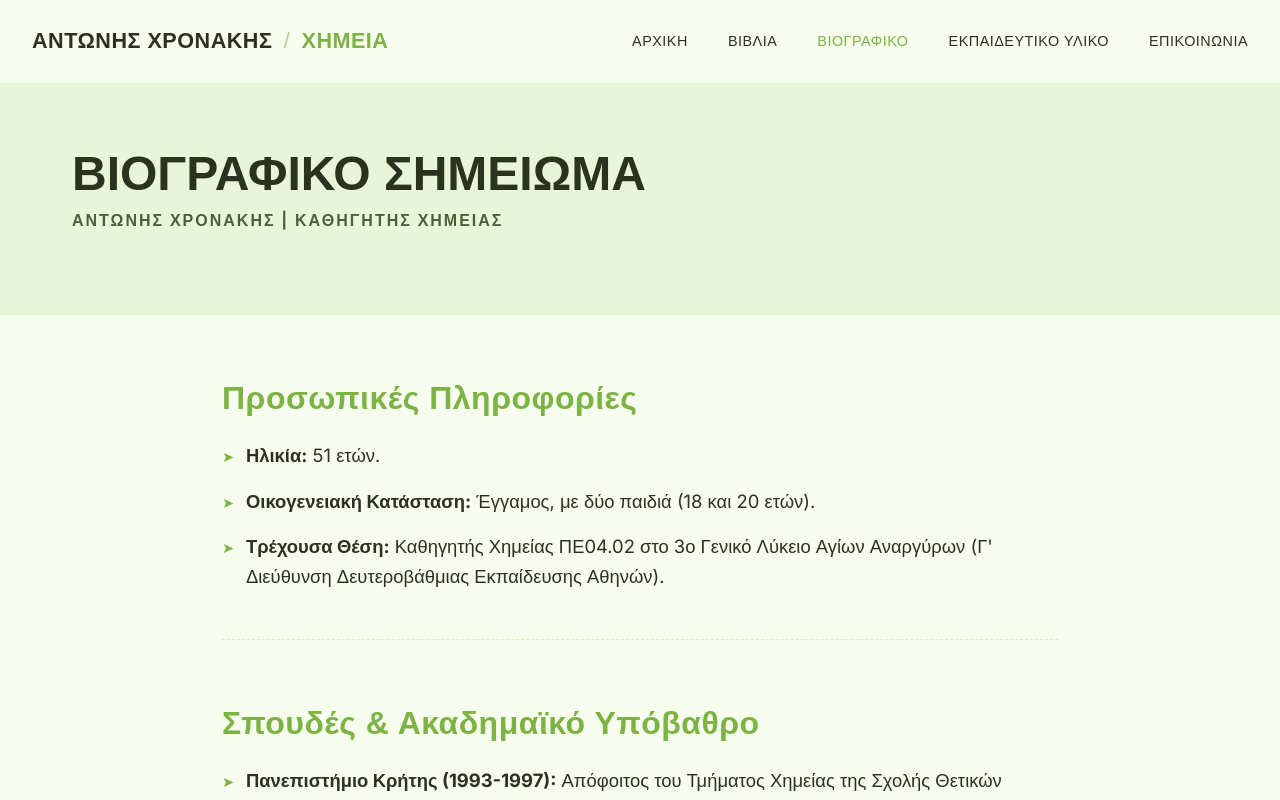
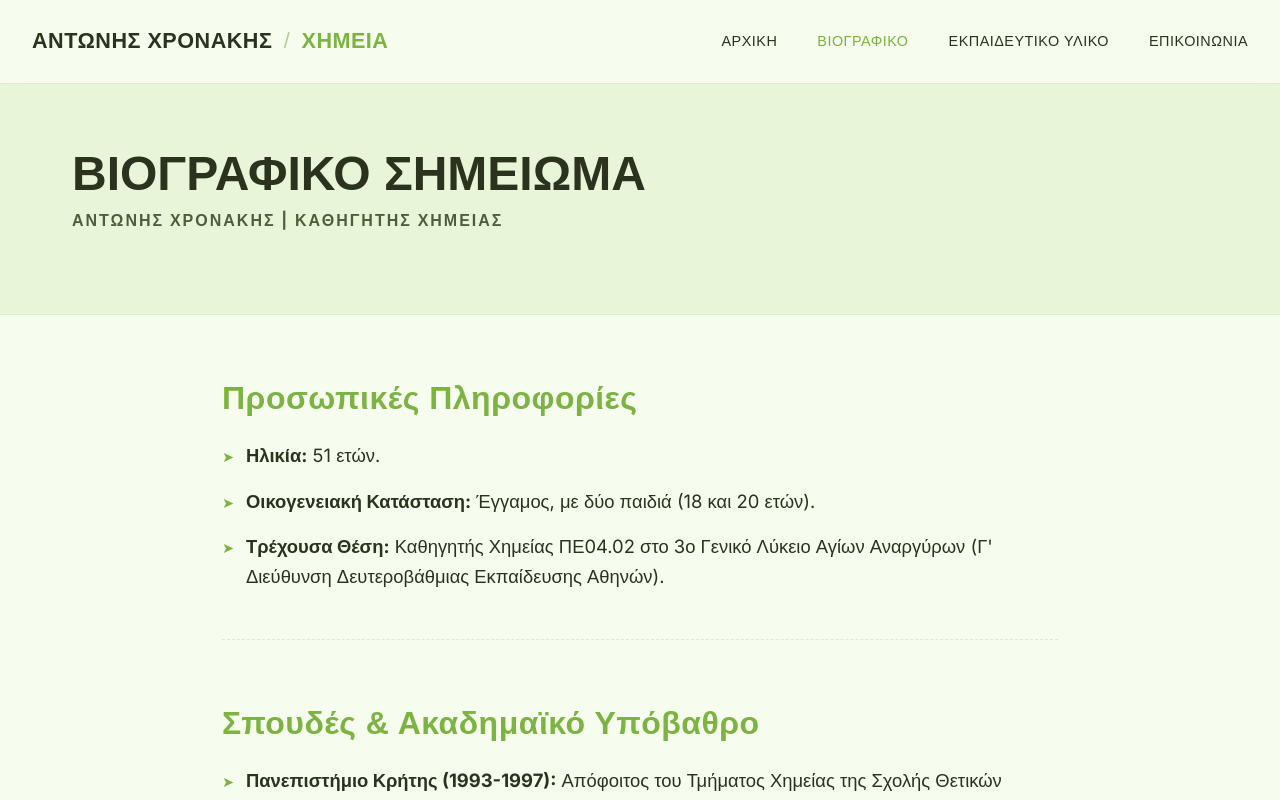
Before and after one commit to gamwmanos/antonischronakis, a plain HTML site: page bio.html in a window 1280 px wide. Shown: the top 800 px of the page. Drawn offline with Linux system fonts and the light colour scheme; a web font is replaced by a local one.

Commit message:
Remove obsolete Books link from sub-page navigation menus

```diff
--- a/bio.html
+++ b/bio.html
@@ -16,7 +16,7 @@
             <a href="index.html" class="logo-landing">Αντώνης Χρονάκης <span class="divider">/</span> <span class="logo-highlight">Χημεία</span></a>
             <ul class="nav-links-landing">
                 <li><a href="index.html">Αρχική</a></li>
-                <li><a href="index.html#books">Βιβλία</a></li>
+
                 <li><a href="bio.html" class="active">Βιογραφικό</a></li>
                 <li><a href="edu.html">Εκπαιδευτικό Υλικό</a></li>
                 <li><a href="contact.html">Επικοινωνία</a></li>
```
Also changed, not shown: class_a.html (+1 -1 lines), contact.html (+1 -1 lines), edu.html (+1 -1 lines).
